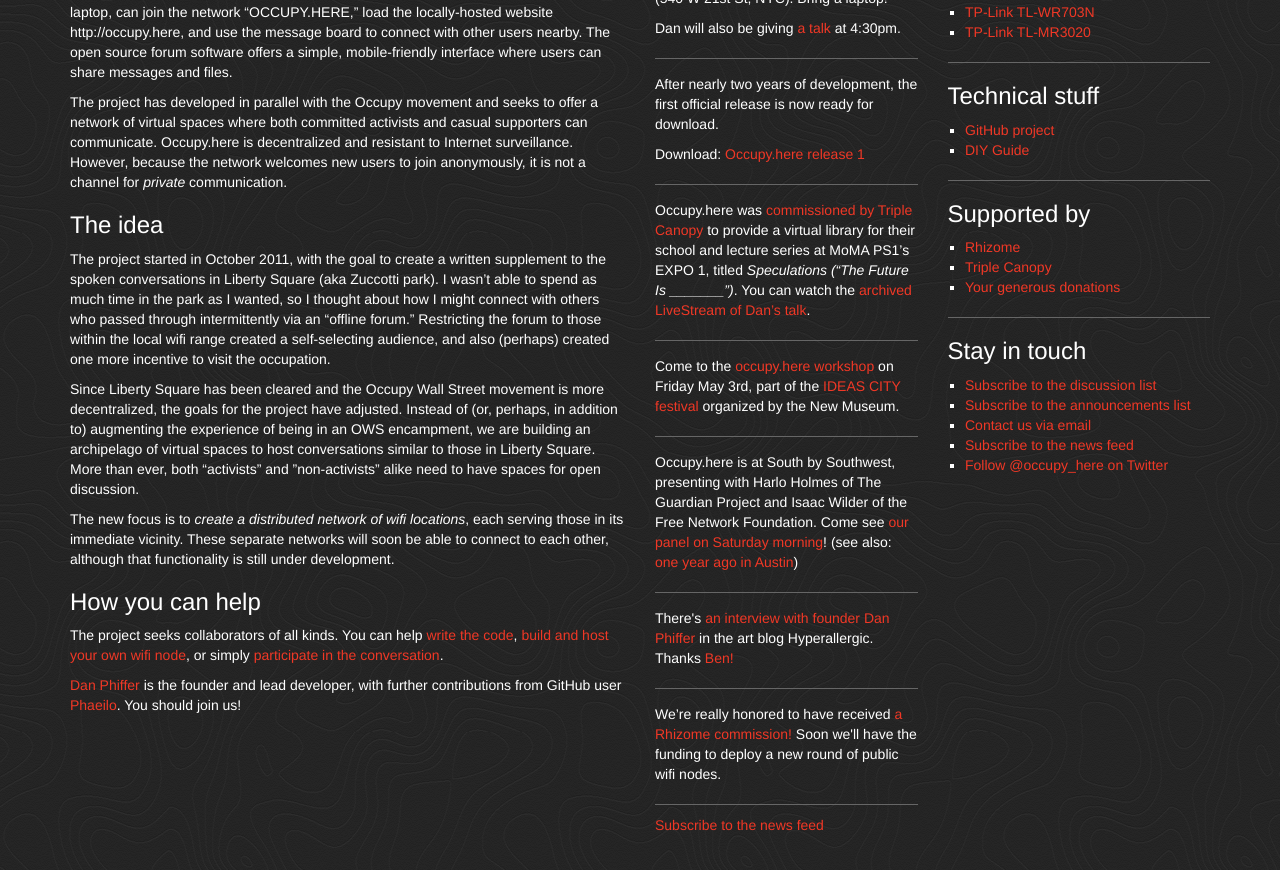
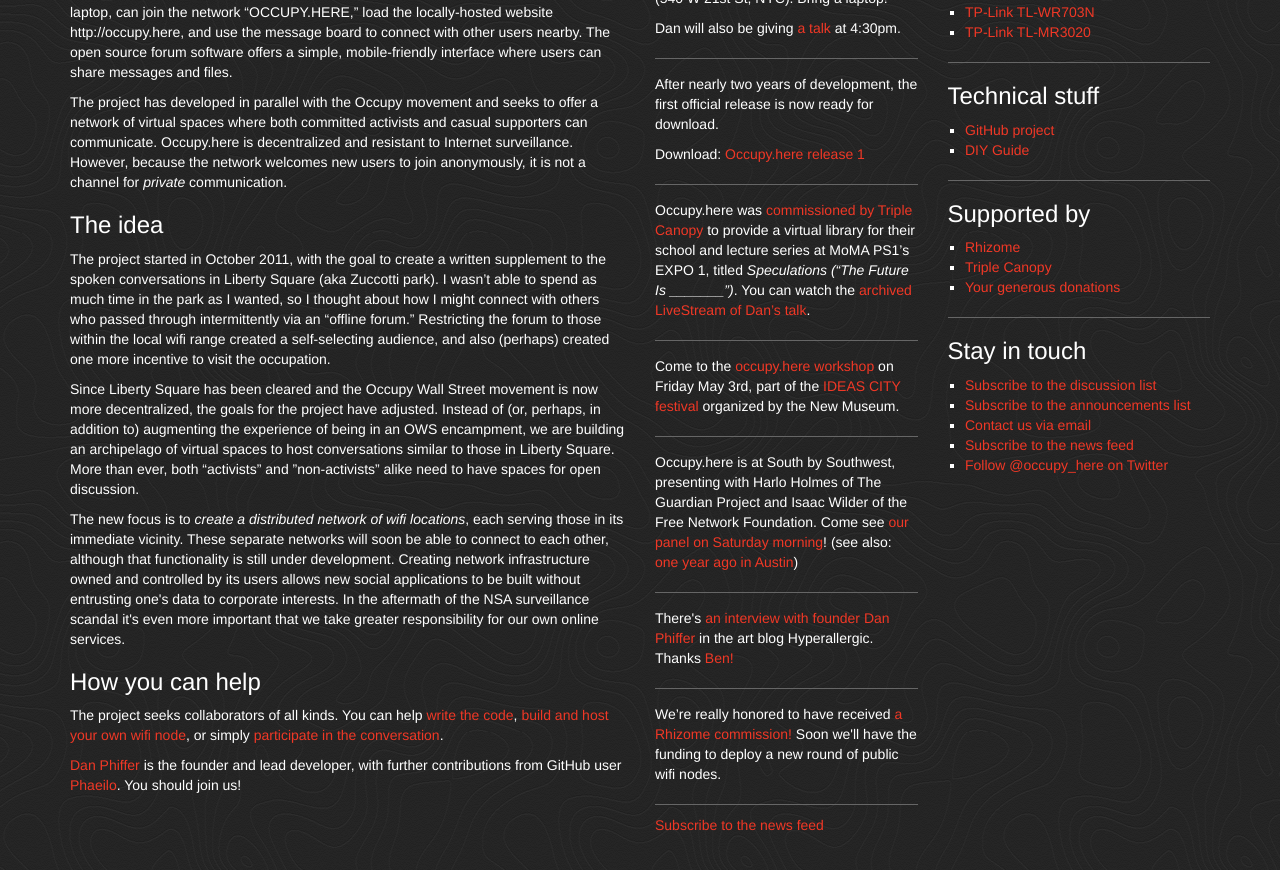
Before and after one commit to occupyhere/occupyhere.github.io, a Jekyll site: the page built from index.html, in a window 1280 px wide and 900 px high, scrolled down 765 px. Shown: the top 870 px of the window. Built offline with Jekyll 4.4.1, drawn with Linux system fonts in a browser that asks for light colours; Markdown is read by kramdown in place of the engine named in the settings.

Commit message:
Added an extra blurb

```diff
--- a/_includes/what_is_it.html
+++ b/_includes/what_is_it.html
@@ -4,8 +4,8 @@
 <p>The project has developed in parallel with the Occupy movement and seeks to offer a network of virtual spaces where both committed activists and casual supporters can communicate. Occupy.here is decentralized and resistant to Internet surveillance. However, because the network welcomes new users to join anonymously, it is not a channel for <i>private</i> communication.</p>
 <h3>The idea</h3>
 <p>The project started in October 2011, with the goal to create a written supplement to the spoken conversations in Liberty Square (aka Zuccotti park). I wasn’t able to spend as much time in the park as I wanted, so I thought about how I might connect with others who passed through intermittently via an “offline forum.” Restricting the forum to those within the local wifi range created a self-selecting audience, and also (perhaps) created one more incentive to visit the occupation.</p>
-<p>Since Liberty Square has been cleared and the Occupy Wall Street movement is more decentralized, the goals for the project have adjusted. Instead of (or, perhaps, in addition to) augmenting the experience of being in an OWS encampment, we are building an archipelago of virtual spaces to host conversations similar to those in Liberty Square. More than ever, both “activists” and ”non-activists” alike need to have spaces for open discussion.</p>
-<p>The new focus is to <em>create a distributed network of wifi locations</em>, each serving those in its immediate vicinity. These separate networks will soon be able to connect to each other, although that functionality is still under development.</p>
+<p>Since Liberty Square has been cleared and the Occupy Wall Street movement is now more decentralized, the goals for the project have adjusted. Instead of (or, perhaps, in addition to) augmenting the experience of being in an OWS encampment, we are building an archipelago of virtual spaces to host conversations similar to those in Liberty Square. More than ever, both “activists” and ”non-activists” alike need to have spaces for open discussion.</p>
+<p>The new focus is to <em>create a distributed network of wifi locations</em>, each serving those in its immediate vicinity. These separate networks will soon be able to connect to each other, although that functionality is still under development. Creating network infrastructure owned and controlled by its users allows new social applications to be built without entrusting one's data to corporate interests. In the aftermath of the NSA surveillance scandal it's even more important that we take greater responsibility for our own online services.</p>
 <h3>How you can help</h2>
 <p>The project seeks collaborators of all kinds. You can help <a href="https://github.com/occupyhere/occupy.here">write the code</a>, <a href="https://github.com/occupyhere/occupy.here/wiki/How-to-build-Occupy.here">build and host your own wifi node</a>, or simply <a href="https://lists.riseup.net/www/info/occupy.here">participate in the conversation</a>.</p>
 <p><a href="http://phiffer.org/">Dan Phiffer</a> is the founder and lead developer, with further contributions from GitHub user <a href="https://github.com/Phaeilo">Phaeilo</a>. You should join us!</p>
```
Also changed, not shown: 1 other file.
